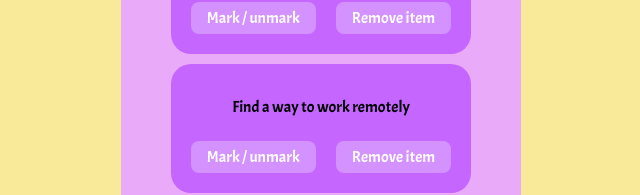
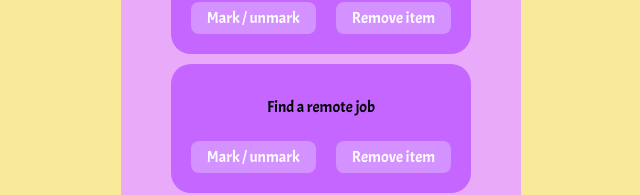
Before and after one commit to Medieinstitutet/the-todos-jennikaelisson, a React (Vite) app: page / in a window 1280 px wide. Shown: the part 404-599 px from the top of the page, without its empty margins (319-959 px from the left). Built offline with nearby package versions, Linux system fonts and the light colour scheme; a web font is replaced by a local one.

Commit message:
edited hard coded list

```diff
--- a/src/components/BucketList.tsx
+++ b/src/components/BucketList.tsx
@@ -11,7 +11,7 @@ export const BucketList = () => {
       localStorage.getItem("task") ||
         JSON.stringify([
           new BucketItem("Vanlife in Australia", false),
-          new BucketItem("Find a way to work remotely", false),
+          new BucketItem("Find a remote job", false),
           new BucketItem("Visit South America", false),
           new BucketItem("Buy land and build a tiny house", false),
         ])
```
